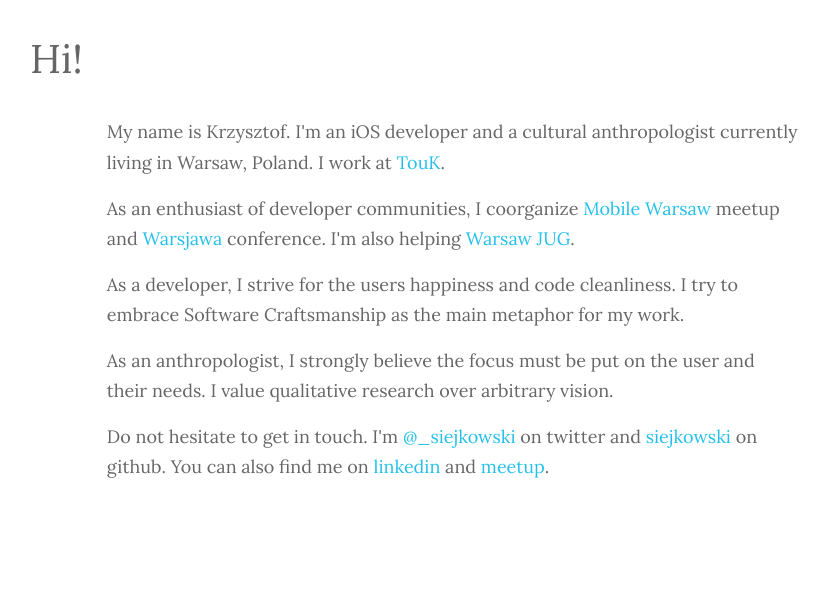
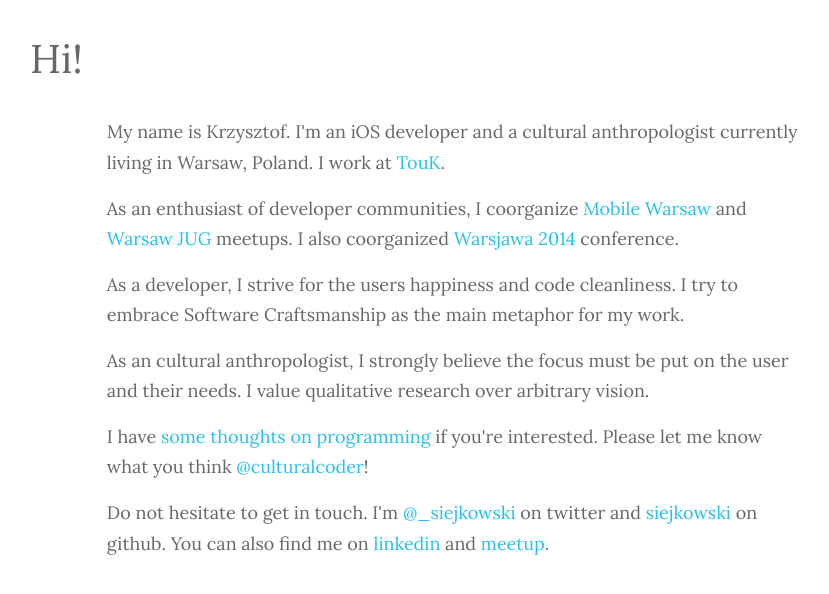
Before and after one commit to siejkowski/siejkowski.github.com, a Jekyll site: the page built from index.html, in a window 1280 px wide. Shown: the top 594 px of the page, without its empty margins (226-1055 px from the left). Built offline with Jekyll 4.4.1, drawn with Linux system fonts in a browser that asks for light colours.

Commit message:
link to cultural coder

```diff
--- a/_config.yml
+++ b/_config.yml
@@ -1,5 +1,6 @@
 safe:        true
 port:        4000
+
 baseurl:     /
 url:         http://localhost:4000
 
--- a/_includes/content.html
+++ b/_includes/content.html
@@ -4,13 +4,13 @@
 
 <h2>My name is Krzysztof. I'm an iOS developer and a cultural anthropologist currently living in Warsaw, Poland. I work at <a href="http://touk.pl/">TouK</a>.
 
-<h2>As an enthusiast of developer communities, I coorganize <a href="http://mobile-warsaw.pl">Mobile Warsaw</a> meetup and <a href="http://warsjawa.pl">Warsjawa</a> conference. I'm also helping <a href="http://warszawa.jug.pl">Warsaw JUG</a>.</h2>
+<h2>As an enthusiast of developer communities, I coorganize <a href="http://mobile-warsaw.pl">Mobile Warsaw</a> and <a href="http://warszawa.jug.pl">Warsaw JUG</a> meetups. I also coorganized <a href="http://warsjawa.pl">Warsjawa 2014</a> conference.</h2>
 
 <h2>As a developer, I strive for the users happiness and code cleanliness. I try to embrace Software Craftsmanship as the main metaphor for my work.</h2>
 
-<h2>As an anthropologist, I strongly believe the focus must be put on the user and their needs. I value qualitative research over arbitrary vision.</h2>
+<h2>As an cultural anthropologist, I strongly believe the focus must be put on the user and their needs. I value qualitative research over arbitrary vision.</h2>
 
-<!-- <h2>I have <a href="/#notes">some notes on development</a> and <a href="http://culturalcoder.com">some thoughts on programming</a>.</h2>  -->
+<h2>I have <a href="http://culturalcoder.com">some thoughts on programming</a> if you're interested. Please let me know what you think <a href="https://twitter.com/culturalcoder">@culturalcoder</a>!</h2>
 
 <h2>Do not hesitate to get in touch. I'm <a href="https://twitter.com/_siejkowski">@_siejkowski</a> on twitter and <a href="https://github.com/siejkowski">siejkowski</a> on github. You can also find me on <a href="https://www.linkedin.com/profile/view?id=87258500">linkedin</a> and <a href="http://www.meetup.com/members/82001142/">meetup</a>.</h2>
 
```
